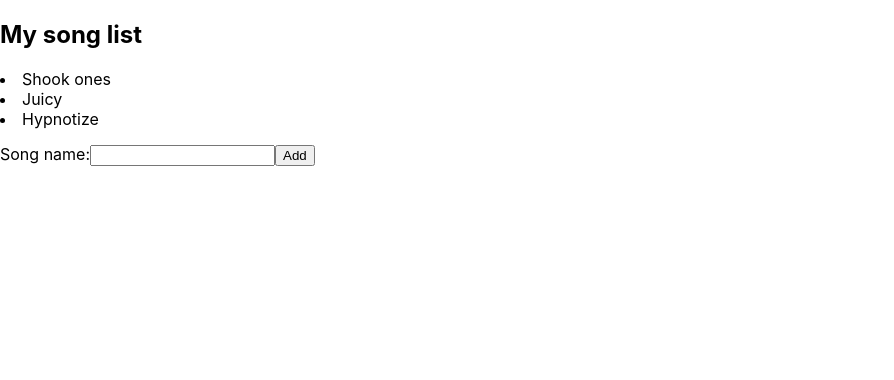
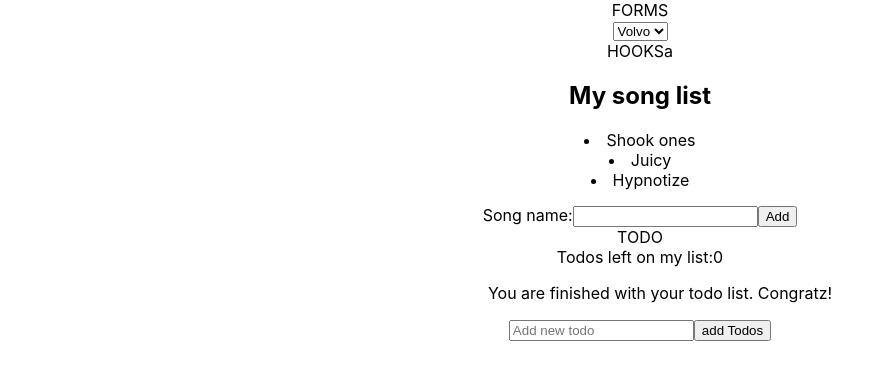
Before and after one commit to 9Boxa4/react-predavanja, a React (Create React App) app: page / in a window 1280 px wide. Shown: the top 380 px of the page, without its empty margins (0-894 px from the left). Built offline with nearby package versions, Linux system fonts and the light colour scheme.

Commit message:
Forms in predavanja added

```diff
--- a/src/App.js
+++ b/src/App.js
@@ -1,11 +1,17 @@
 import ToDo from "./components/predavanja/ToDoLista/ToDo";
 import Hooks from "./components/predavanja/Hooks/Hooks";
+import Form from "./components/predavanja/Forms/Form";
 
 function App() {
   return (
     <div>
+      <div> FORMS</div>
+
+      <Form />
+      <div> HOOKSa</div>
       <Hooks />
-      {/* <ToDo /> */}
+      <div>TODO</div>
+      <ToDo />
     </div>
   );
 }
--- /dev/null
+++ b/src/components/predavanja/Forms/Form.js
@@ -0,0 +1,23 @@
+
+import Forms from './components/Forms';
+import Inputs from './components/Inputs';
+import TextArea from './components/TextArea';
+import Select from './components/Select';
+
+
+
+
+
+
+function Form() {
+  return (
+    <div className="App">
+      {/* <Forms /> */}
+      {/* <Inputs/> */}
+      {/* <TextArea/> */}
+      <Select/>
+    </div>
+  );
+}
+
+export default Form;
--- /dev/null
+++ b/src/components/predavanja/Forms/components/Forms.js
@@ -0,0 +1,32 @@
+import React, { Component } from 'react'
+
+class Forms extends Component {
+    state ={
+        name: ""
+    }
+
+    handleChange = (event) =>
+    {
+        console.log(event);
+        this.setState({name: event.target.value})
+    }
+
+    handleSubmit = (event) =>
+    {
+        event.preventDefault();
+        alert(`You are submiting ${this.state.name}`)
+    }
+
+  render() {
+    return (
+      <form onSubmit={this.handleSubmit}>
+          <h1>Hello {this.state.name}</h1>
+          <p>Enter your name</p>
+          <input type="text" onChange={this.handleChange} />
+          <input style={{marginLeft:7}} type="submit" value="submit" />
+      </form>
+    )
+  }
+}
+
+export default Forms
--- /dev/null
+++ b/src/components/predavanja/Forms/components/Inputs.js
@@ -0,0 +1,50 @@
+import React, { Component } from 'react'
+
+
+class Inputs extends Component {
+    state={
+        name: "",
+        age: "",
+        errorMsg: "",
+    }
+
+    handleChange = (e) =>
+    {
+        let name = e.target.name;
+        let value = e.target.value;
+
+        console.log(`handleChange`, name, value);
+
+        let errorMsg = ''
+
+        if(name === 'age')
+        {
+            if(value !== '' && !Number(value))
+            {
+                errorMsg = 'You must enter a number'
+            }
+
+        }
+
+        this.setState({[name]:value});
+        this.setState({errorMsg: errorMsg})
+    }
+
+  render() {
+    return (
+      <form>
+          <h1>Hello {this.state.name}</h1>
+          <p>Your age is {this.state.age}</p>
+
+          <p>Enter your name</p>
+          <input type="text" name="name"  onChange={this.handleChange}/>
+
+          <p>Enter your age</p>
+          <input type="text" name="age" onChange={this.handleChange} />
+           <strong style = {{color:"red"}}> {this.state.errorMsg} </strong>
+      </form>
+    )
+  }
+}
+
+export default Inputs
--- /dev/null
+++ b/src/components/predavanja/Forms/components/Select.js
@@ -0,0 +1,27 @@
+import React, { Component } from 'react'
+
+ class Select extends Component {
+     state = {
+         value: "Volvo",
+     }
+
+     handleChange = (e) =>
+     {
+         this.setState({value:e.target.value})
+     }
+
+  render() {
+    return (
+    <form >
+        <select value={this.state.value} onChange={this.handleChange}>
+            <option value="Ford">Ford</option>
+            <option value="Audi">Audi</option>
+            <option value="Volvo">Volvo</option>
+        </select>
+
+    </form>
+    )
+  }
+}
+
+export default Select;
--- /dev/null
+++ b/src/components/predavanja/Forms/components/TextArea.js
@@ -0,0 +1,20 @@
+import React, { Component } from 'react'
+
+ class TextArea extends Component {
+     state ={
+         description: 'Content of text area',
+     }
+
+     handleChange = (e) =>
+     {
+        this.setState({description: e.target.value})
+     }
+  render() {
+    return (
+      <form>
+          <textarea style={{marginTop:10}} value={this.state.description} onChange={this.handleChange}/>
+      </form>
+    )
+  }
+}
+export default TextArea;
--- a/src/index.css
+++ b/src/index.css
@@ -1,4 +1,5 @@
 body {
+  text-align: center;
   margin: 0;
   font-family: -apple-system, BlinkMacSystemFont, 'Segoe UI', 'Roboto', 'Oxygen',
     'Ubuntu', 'Cantarell', 'Fira Sans', 'Droid Sans', 'Helvetica Neue',
```
